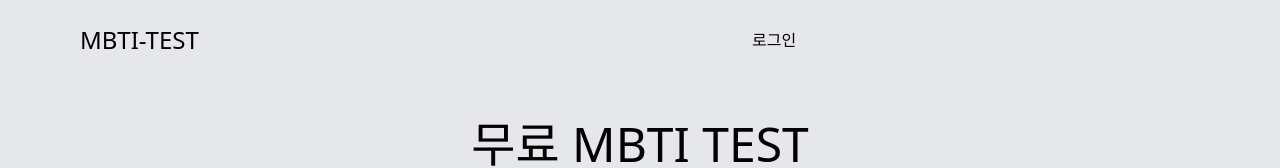
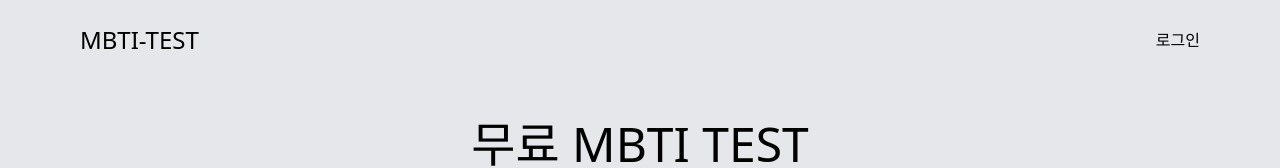
Before and after one commit to Leekee0905/mbti-test, a React (Vite) app: page / in a window 1280 px wide. Shown: the top 168 px of the page. Built offline with nearby package versions, Linux system fonts and the light colour scheme.

Commit message:
style: 헤더 스타일 변경

```diff
--- a/src/layout/Header.jsx
+++ b/src/layout/Header.jsx
@@ -14,7 +14,7 @@ const Header = () => {
   };
 
   return (
-    <header className="header flex w-full h-20 justify-between items-center px-20">
+    <header className="header flex w-full h-20 min-h-20 justify-between items-center px-20">
       <h1 className="text-2xl cursor-pointer" onClick={() => navigate("/")}>
         MBTI-TEST
       </h1>
@@ -36,7 +36,11 @@ const Header = () => {
             </li>
           </ul>
         ) : (
-          <Link to={"/login"}>로그인</Link>
+          <div className="flex justify-end w-full">
+            <Link to={"/login"} className="text-right">
+              로그인
+            </Link>
+          </div>
         )}
       </nav>
     </header>
```
